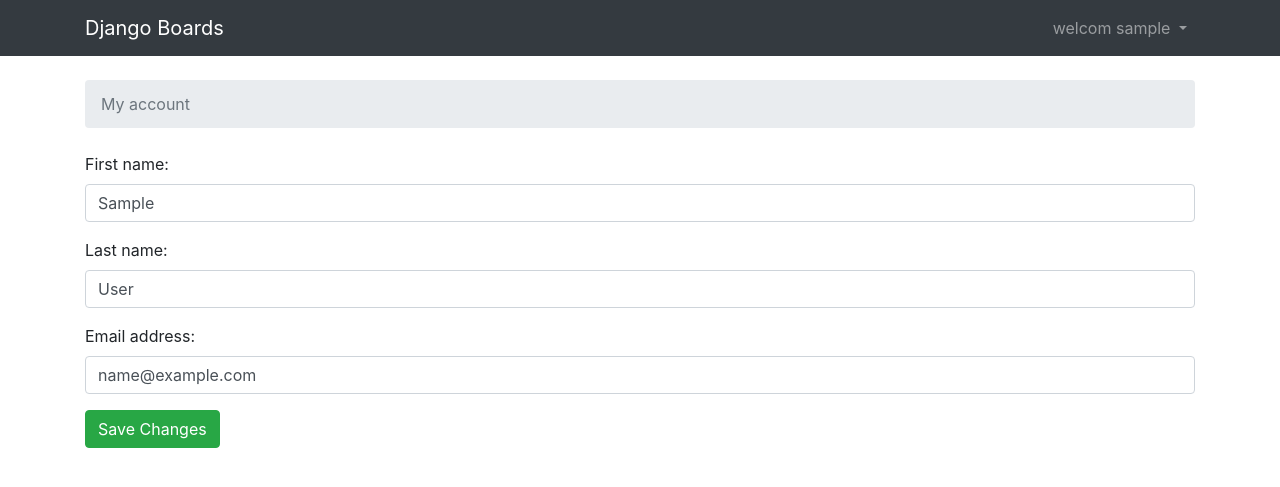
After one commit to werdani/django-board-departments, a Django app: page /account/ in a window 1280 px wide. The commit adds this page. Shown: the top 487 px of the page. Run offline with Django 3.2, Linux system fonts and the light colour scheme; the visitor is signed in with stand-in values (Sample User, id 1); some libraries are stand-ins or nearby versions.

Commit message:
create update profile

```diff
--- a/accounts/urls.py
+++ b/accounts/urls.py
@@ -8,6 +8,6 @@ urlpatterns = [
     path('login/',auth_views.LoginView.as_view(template_name='login.html'),name='login'),
     path('settings/change_password/',auth_views.PasswordChangeView.as_view(template_name='change_password.html'),name='change_password'),
     path('settings/change_password/done/',auth_views.PasswordChangeDoneView.as_view(template_name='change_done.html'),name='password_change_done'),
-
+    path('account/',views.UserUpdateView.as_view(),name='my_account'),
 
 ]
--- a/accounts/views.py
+++ b/accounts/views.py
@@ -1,7 +1,10 @@
 from django.shortcuts import redirect, render
 from django.contrib.auth.forms import UserCreationForm
 from django.contrib.auth import login
+from django.views.generic import UpdateView
 from .forms import SignUpForm
+from django.contrib.auth.models import User
+from django.urls import reverse_lazy
 
 # Create your views here.
 def signup(request):
@@ -13,3 +16,13 @@ def signup(request):
             login(request,user)
             return redirect('home')
     return render(request,'signup.html',{'form':form})
+
+
+class UserUpdateView(UpdateView):
+    model = User
+    fields = ('first_name','last_name','email',)
+    template_name ='my_account.html'
+    success_url = reverse_lazy('my_account')
+
+    def get_object(self):
+        return self.request.user
--- a/templates/base.html
+++ b/templates/base.html
@@ -29,7 +29,7 @@
              welcom {{ user.username }}
           </a>
           <div class="dropdown-menu dropdown-menu-right" aria-labelledby="userMenu">
-            <a class="dropdown-item" href="#">My account</a>
+            <a class="dropdown-item" href="{% url 'my_account'%}">My account</a>
             <a class="dropdown-item" href="{% url 'change_password'%}">Change password</a>
             <div class="dropdown-divider"></div>
             <a class="dropdown-item" href="{% url 'logout' %}">Log out</a>
--- /dev/null
+++ b/templates/my_account.html
@@ -0,0 +1,14 @@
+{% extends 'base.html' %}
+{%block title%}My account{% endblock%}
+
+{% block breadcrumb%}
+    <li class="breadcrumb-item active">My account</li>
+{% endblock%}
+
+{% block content %}
+<form method="POST" novalidate>
+    {% csrf_token %}
+    {% include 'includes/form.html'%}
+    <button type="submit" class="btn btn-success">Save Changes</button>
+  </form>
+{% endblock%}
```
